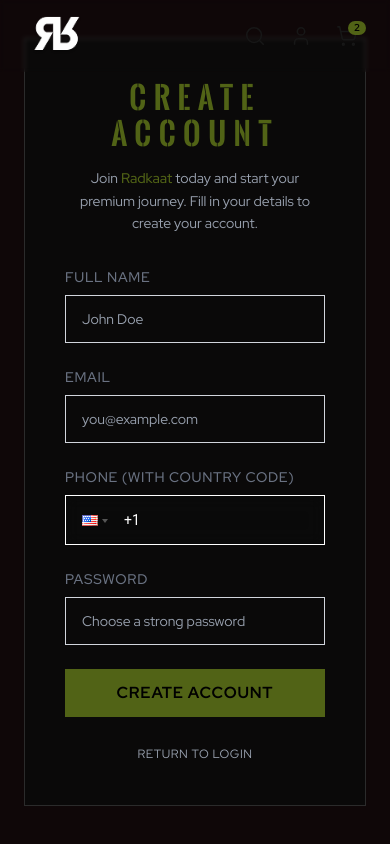
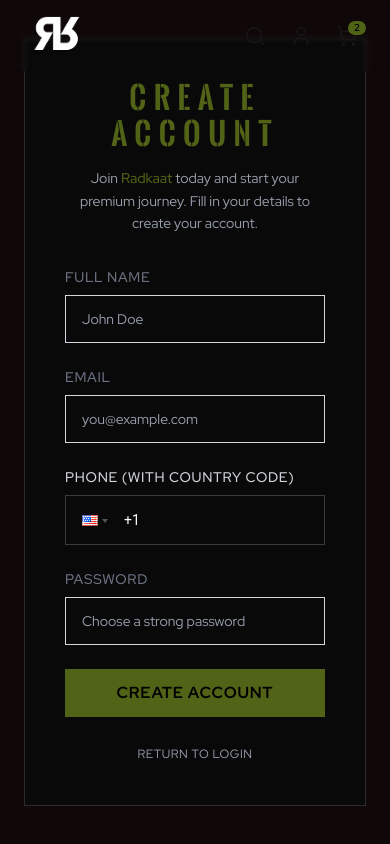
Before and after one commit to ermajaz/radkaat_demo, a Next.js app: page /auth/sign-up in a window 390 px wide. Shown: the top 844 px of the page. Built offline with nearby package versions, Linux system fonts and the light colour scheme.

Commit message:
correct phone wrapper

```diff
--- a/src/components/auth/PhoneInputWrapper.tsx
+++ b/src/components/auth/PhoneInputWrapper.tsx
@@ -4,13 +4,35 @@ import React from "react";
 import dynamic from "next/dynamic";
 import "react-phone-input-2/lib/style.css";
 
-// Dynamic import to avoid SSR errors
-const PhoneInput = dynamic(() => import("react-phone-input-2"), { ssr: false }) as any;
+// ✅ Define strict, type-safe interface (no `any`)
+interface ReactPhoneInputProps {
+  country?: string;
+  value?: string;
+  onChange?: (
+    value: string,
+    data: Record<string, unknown>,
+    event: React.ChangeEvent<HTMLInputElement>,
+    formattedValue: string
+  ) => void;
+  inputProps?: Record<string, unknown>;
+  containerClass?: string;
+  inputClass?: string;
+  buttonClass?: string;
+  dropdownClass?: string;
+  searchClass?: string;
+  specialLabel?: string;
+}
+
+// ✅ Dynamically import with strict types
+const PhoneInput = dynamic<ReactPhoneInputProps>(
+  () => import("react-phone-input-2"),
+  { ssr: false }
+);
 
 type PhoneInputWrapperProps = {
   value?: string;
   onChange?: (value: string) => void;
-  inputProps?: any;
+  inputProps?: Record<string, unknown>;
   label?: string;
   error?: string | boolean;
 };
@@ -24,41 +46,41 @@ export const PhoneInputWrapper: React.FC<PhoneInputWrapperProps> = ({
 }) => {
   return (
     <div className="w-full relative z-20">
+      {/* Label */}
       {label && (
-        <label className="block text-sm tracking-wider text-gray-500 mb-2 uppercase font-medium">
+        <label className="block text-sm tracking-wider text-gray-300 mb-2 uppercase font-medium">
           {label}
         </label>
       )}
 
+      {/* Phone Input */}
       <div
         className={`w-full border ${
-          error ? "border-red-500" : "border-white"
-        } bg-transparent backdrop-blur-sm transition-all duration-200
-        `}
+          error ? "border-red-500" : "border-white/20"
+        } bg-transparent transition-all duration-200 focus-within:border-white`}
       >
         <PhoneInput
-          country={"us"}
+          country="us"
           value={value}
-          onChange={onChange}
+          onChange={(val) => onChange?.(val)}
           inputProps={{
             name: "phone",
             required: true,
             autoFocus: false,
             ...inputProps,
           }}
-          // ✅ ensures full width and height alignment
           containerClass="!w-full !h-[48px] flex items-center"
           inputClass="!w-full !h-[48px] !bg-transparent !text-white !text-sm !pl-[58px] !pr-4 !outline-none !border-none placeholder-gray-500"
           buttonClass="!h-[48px] !bg-transparent !border-none !outline-none !px-2 !text-white"
-          // ✅ Dropdown fixed & scrollable
           dropdownClass="!absolute !z-[9999] !max-h-[250px] !overflow-y-auto !bg-[#0a0a0a] !text-white !border !border-white/20 !rounded-md !shadow-xl"
           searchClass="!text-white !bg-[#111]"
           specialLabel=""
         />
       </div>
 
+      {/* Error Text */}
       {error && typeof error === "string" && (
-        <p className="mt-2 text-xs text-rust">{error}</p>
+        <p className="mt-2 text-xs text-red-500">{error}</p>
       )}
     </div>
   );
```
